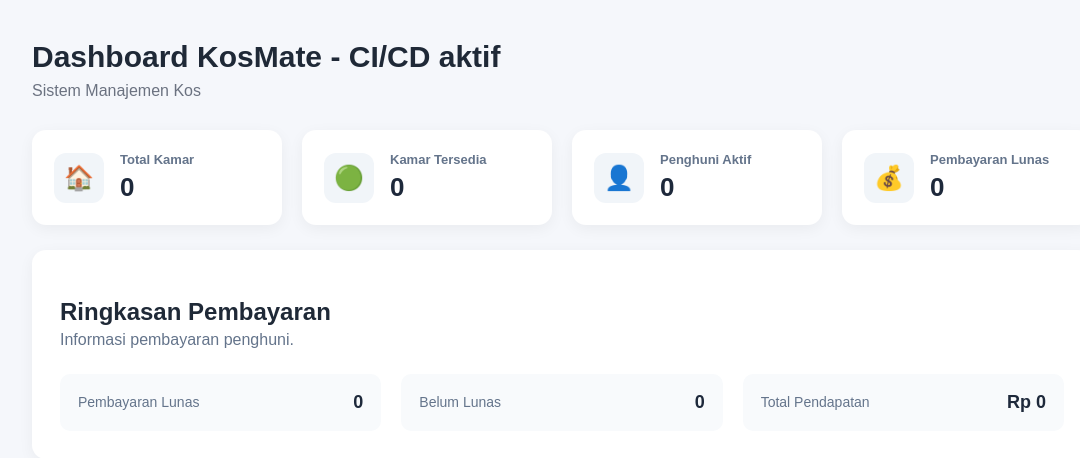
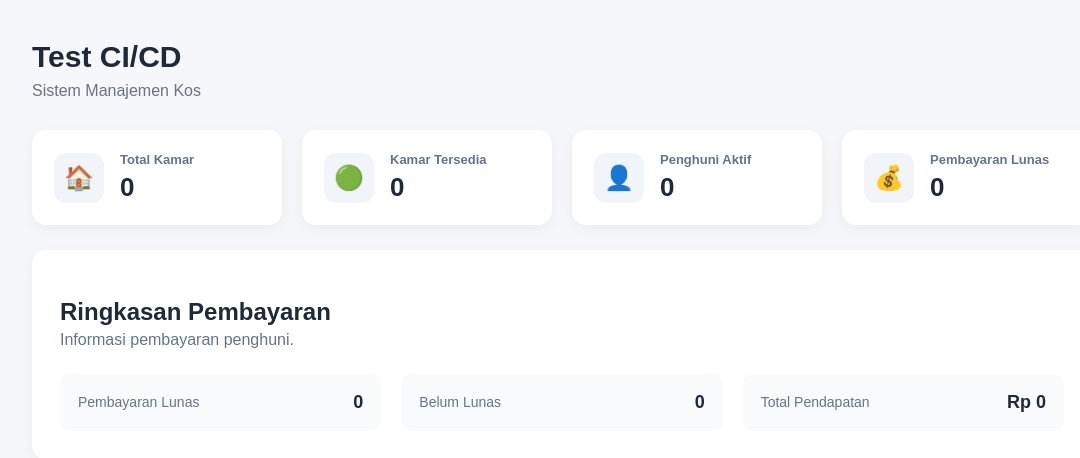
Before and after one commit to StillLearning-tech/IyosKosMate, a PHP site: page / in a window 1280 px wide. Shown: the top 458 px of the page, without its empty margins (78-1158 px from the left). Run offline with PHP 8.4, Linux system fonts and the light colour scheme; data that the repository does not hold is empty.

Commit message:
test CI/CD

```diff
--- a/src/index.php
+++ b/src/index.php
@@ -142,7 +142,7 @@ $total_selesai = $result_maintenance_selesai->fetch_assoc()["total"];
 
         <div>
 
-            <h1>Dashboard KosMate - CI/CD aktif</h1>
+            <h1>Test CI/CD</h1>
 
             <p class="subtitle">
                 Sistem Manajemen Kos
```
